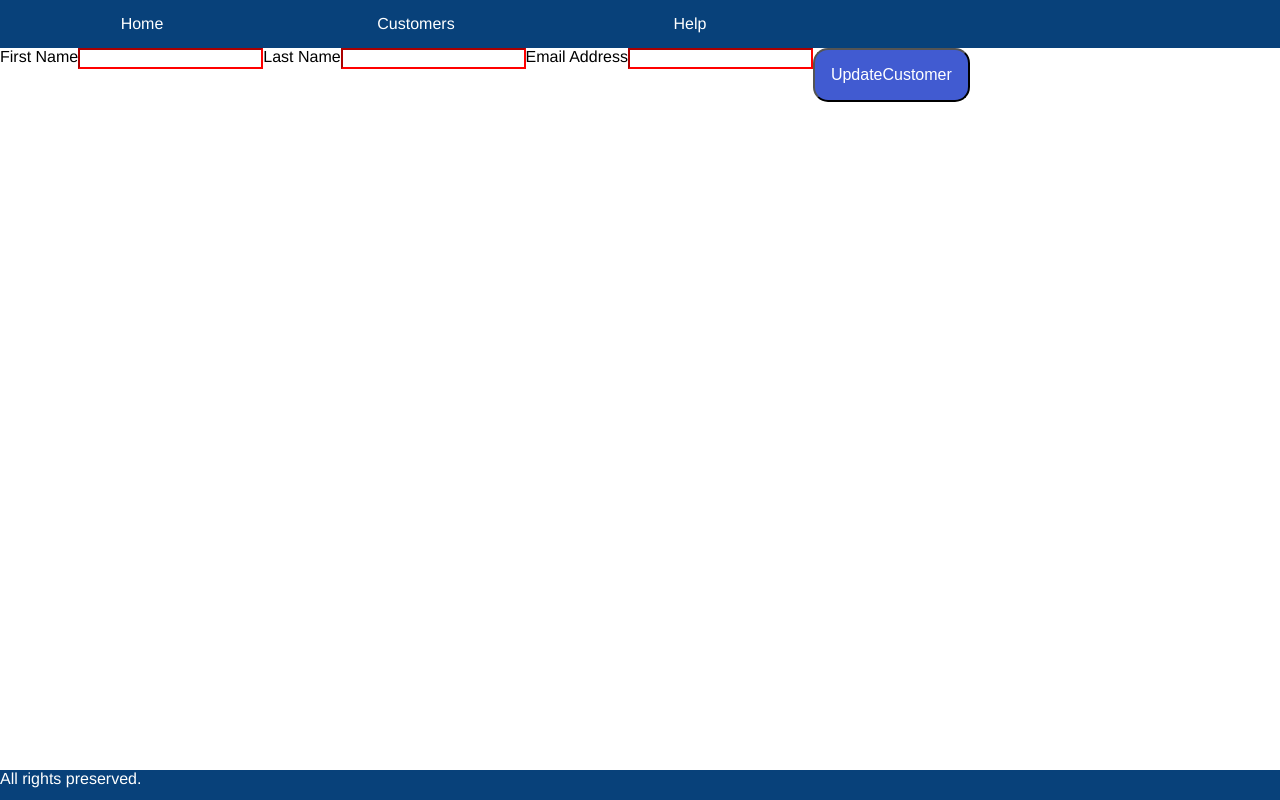
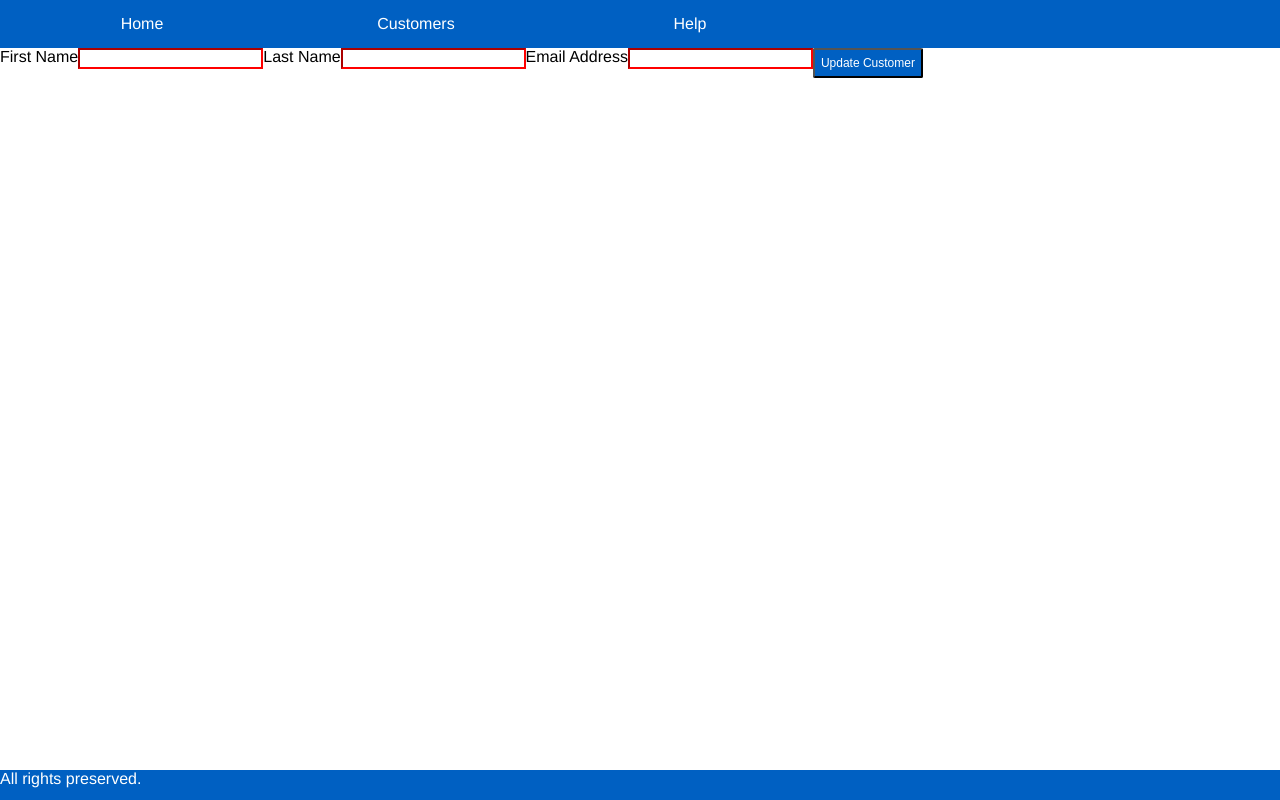
Before and after one commit to Alex-Dinu/crmUx, a React (Create React App) app: page /customerscreen in a window 1280 px wide. Both pictures are taken after a click on the button "Edit Customer". Built offline with nearby package versions, Linux system fonts and the light colour scheme; no server answers.

Commit message:
updated css

```diff
--- a/src/components/customer/UpdateCustomer.js
+++ b/src/components/customer/UpdateCustomer.js
@@ -50,7 +50,7 @@ function UpdateCustomer(props) {
         onChange={handleInputChange}
         required
       />
-      <button className="button">UpdateCustomer</button>
+      <button className="button">Update Customer</button>
     </form>
   );
 }
--- a/src/index.css
+++ b/src/index.css
@@ -15,7 +15,7 @@ body {
 }
 
 button {
-  font-size: 1.6rem;
+  font-size: 1.2rem;
 }
 input:invalid {
   border-color: red;
@@ -27,10 +27,10 @@ input:invalid {
 .button {
   -webkit-border-radius: 15;
   -moz-border-radius: 15;
-  border-radius: 15px;
+  border-radius: 2px;
   color: #ffffff;
-  background: #415bd1;
-  padding: 10px 20px 10px 20px;
+  background: #0060C2;
+  padding: 6px 6px 6px 6px;
   text-decoration: none;
 }
 .button:hover {
@@ -62,7 +62,7 @@ input:invalid {
 /*                        HEADER  */
 /* ******************************************************** */
 .header {
-  background-color: #08417a;
+  background-color: #0060C2;
   color: #ffffff;
 
   justify-content: space-between;
@@ -96,7 +96,7 @@ input:invalid {
 footer {
   /* The footer will take up as much vertical space as it needs and not a pixel more. */
   flex: 0 0 auto;
-  background-color: #08417a;
+  background-color: #0060C2;
   color: #ffffff;
   justify-content: center;
   align-items: center;
@@ -117,7 +117,7 @@ footer {
 /* Wrapper */
 #hamnav {
   width: 100%;
-  background: #08417a;
+  background: #0060C2;
   /* Optional */
   position: sticky;
   top: 0;
@@ -200,14 +200,16 @@ footer {
 }
 
 .customerSearch {
-
   justify-content: center;
   align-items: center;
-  padding: 1rem;
+  padding: 0rem;
   border: 1rem;
-
+  font-weight: bold;
   font-size: 3rem;
 
+}
+.addCustomerButton {
+  margin-left: 10px;
 }
 
 /* ******************************************************** */
@@ -222,7 +224,7 @@ footer {
   border-radius: 17px 17px 17px 17px;
   -moz-border-radius: 17px 17px 17px 17px;
   -webkit-border-radius: 17px 17px 17px 17px;
-  border: 1px solid #2a2485;
+  border: 1px solid #0060C2;
   padding: 1em;
   width: 15em;
   height: 10em;
@@ -233,12 +235,12 @@ footer {
 .customer-name {
   font-size: 2rem;
   font-weight: bold;
-  color: #2a2485;
+  color: #0060C2;
   text-decoration: none;
 }
 
 .customer-email {
-  color: #2a2485;
+  color: #0060C2;
   text-decoration: none;
 }
 .customer-image {
@@ -257,9 +259,9 @@ footer {
 /* ******************************************************** */
 /*                          Button  */
 /* ******************************************************** */
-.button {
+/*.button {
   padding: 1em;
-}
+}*/
 
 /* ******************************************************** */
 /*                          Interactions  */
@@ -325,7 +327,7 @@ footer {
 }
 .example-twitter textarea {
   color: white;
-  background: #6890b8;
+  background: #0060C2;
   /* css3 */
   -webkit-border-radius: 10px;
   -moz-border-radius: 10px;
--- a/src/screens/CustomersScreen.js
+++ b/src/screens/CustomersScreen.js
@@ -45,6 +45,7 @@ function CustomersScreen() {
               ref={searchRef}
             />
           </div>
+          <div className="addCustomerButton">
             <button
               className="button"
               name="button"
@@ -54,6 +55,7 @@ function CustomersScreen() {
             >
               Add Customer
             </button>
+          </div>
           <ul className="customers">
             {customers.map((customer) => (
               <li key={customer.id}>
```
Lines whose indentation alone changed are shown as unchanged.
